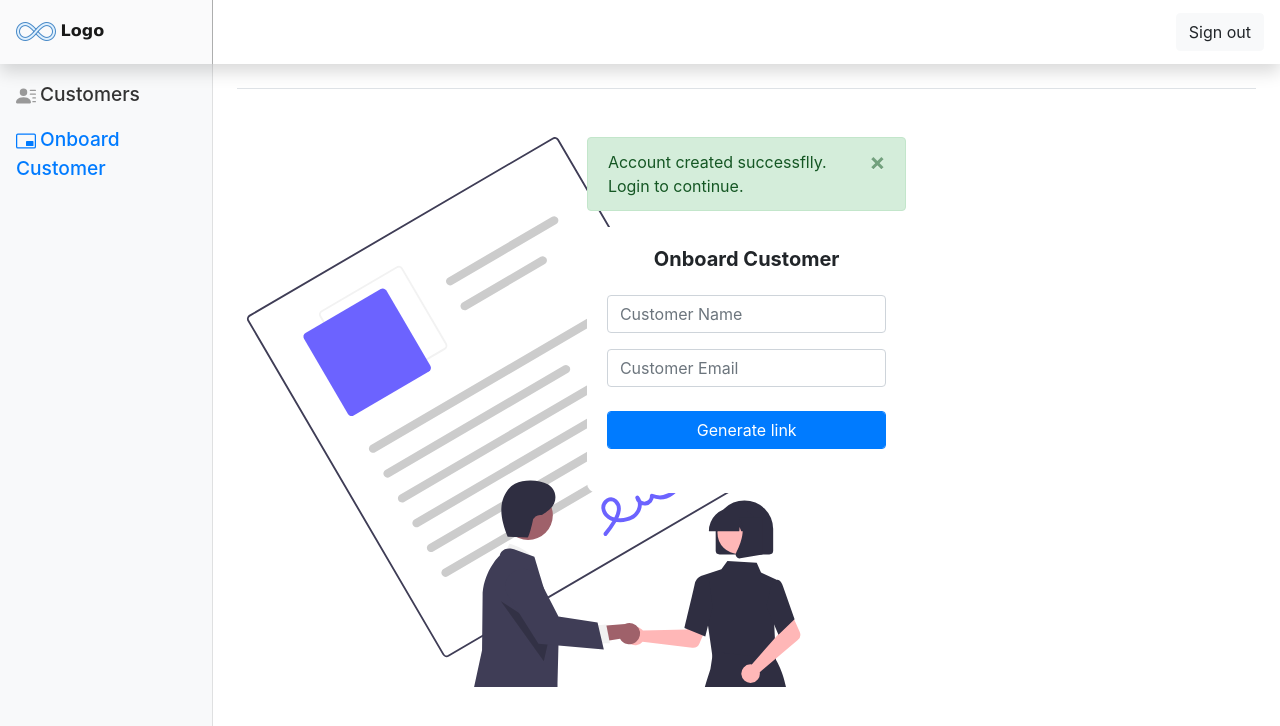
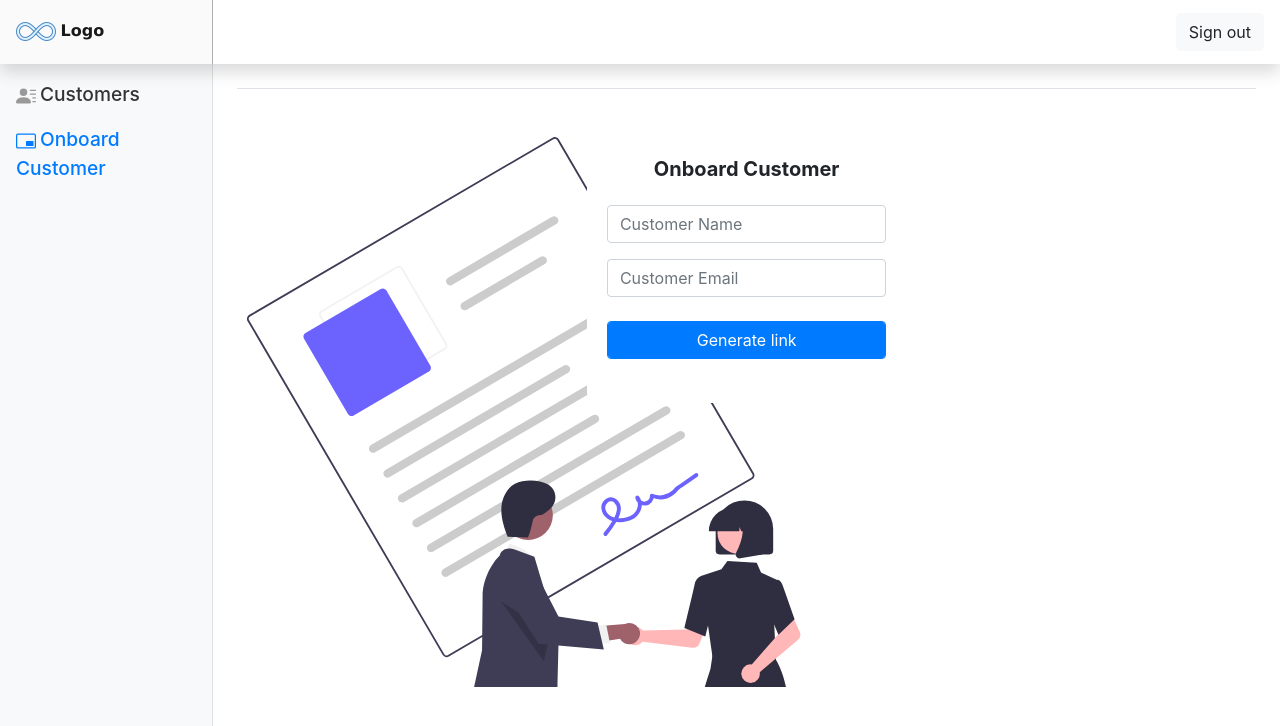
Before and after one commit to Petec0x0/Regtech-app, a React (Create React App) app in the folder client/: page /dashboard/onboard-customer in a window 1280 px wide. Shown: the top 726 px of the page. Built offline with nearby package versions, Linux system fonts and the light colour scheme.

Commit message:
Connected the both the client and server side of 'Onboard Customer' functionality

```diff
--- a/client/src/components/AlertMessage.js
+++ b/client/src/components/AlertMessage.js
@@ -2,7 +2,7 @@ import React from 'react'
 
 const AlertMessage = ({ category, message }) => {
     return (
-        <div className={`alert alert-${category} alert-dismissible`}>
+        <div className={`alert alert-${category} alert-dismissible text-center`}>
             <button type="button" className="close" data-dismiss="alert">&times;</button>
             {message}
         </div>
--- a/client/src/pages/OnboardCustomer.js
+++ b/client/src/pages/OnboardCustomer.js
@@ -10,6 +10,7 @@ const OnboardCustomer = () => {
     const [submitted, setSubmitted] = useState(false);
     const [error, setError] = useState(false);
     const [errorMsg, setErroMsg] = useState("");
+    const [onboardingSuccess, setOnboardingSuccess] = useState(false);
 
     // Handling the name change
     const handleName = (e) => {
@@ -34,7 +35,7 @@ const OnboardCustomer = () => {
             setError(false);
             // send a post request to the server
             (async () => {
-                const rawResponse = await fetch('/api/auth/register', {
+                const rawResponse = await fetch('/api/customer/onboard-customer', {
                     method: 'POST',
                     headers: {
                         'Accept': 'application/json',
@@ -51,8 +52,8 @@ const OnboardCustomer = () => {
                     setErroMsg(content.message);
                     setError(true);
                 } else {
-                    // redirect to login page
-                    // navigate("/login?signupSuccess=true");
+                    // show
+                    setOnboardingSuccess(true);
                 }
             })();
         }
@@ -65,10 +66,16 @@ const OnboardCustomer = () => {
             </div>
             <div className="row mt-5 d-flex justify-content-center onboard-container">
                 <div className="col-xs-12 col-sm-6 col-lg-4">
-                    <AlertMessage
-                        message="Account created successflly. Login to continue."
-                        category="success"
-                    />
+                    {
+                        // show a success alert message if signupSuccess
+                        // exists in the query parameter
+                        (onboardingSuccess) ? (
+                            <AlertMessage
+                                message={`Onboarding link has been sent to ${email} successfully`}
+                                category="success"
+                            />
+                        ) : ""
+                    }
                     <div className="login-form">
                         <h5 className="text-center font-weight-bold">Onboard Customer</h5>
                         <form className="mt-4" method="POST">
```
Also changed, not shown: 1 other file (tests, documents, lock files or other folders).
